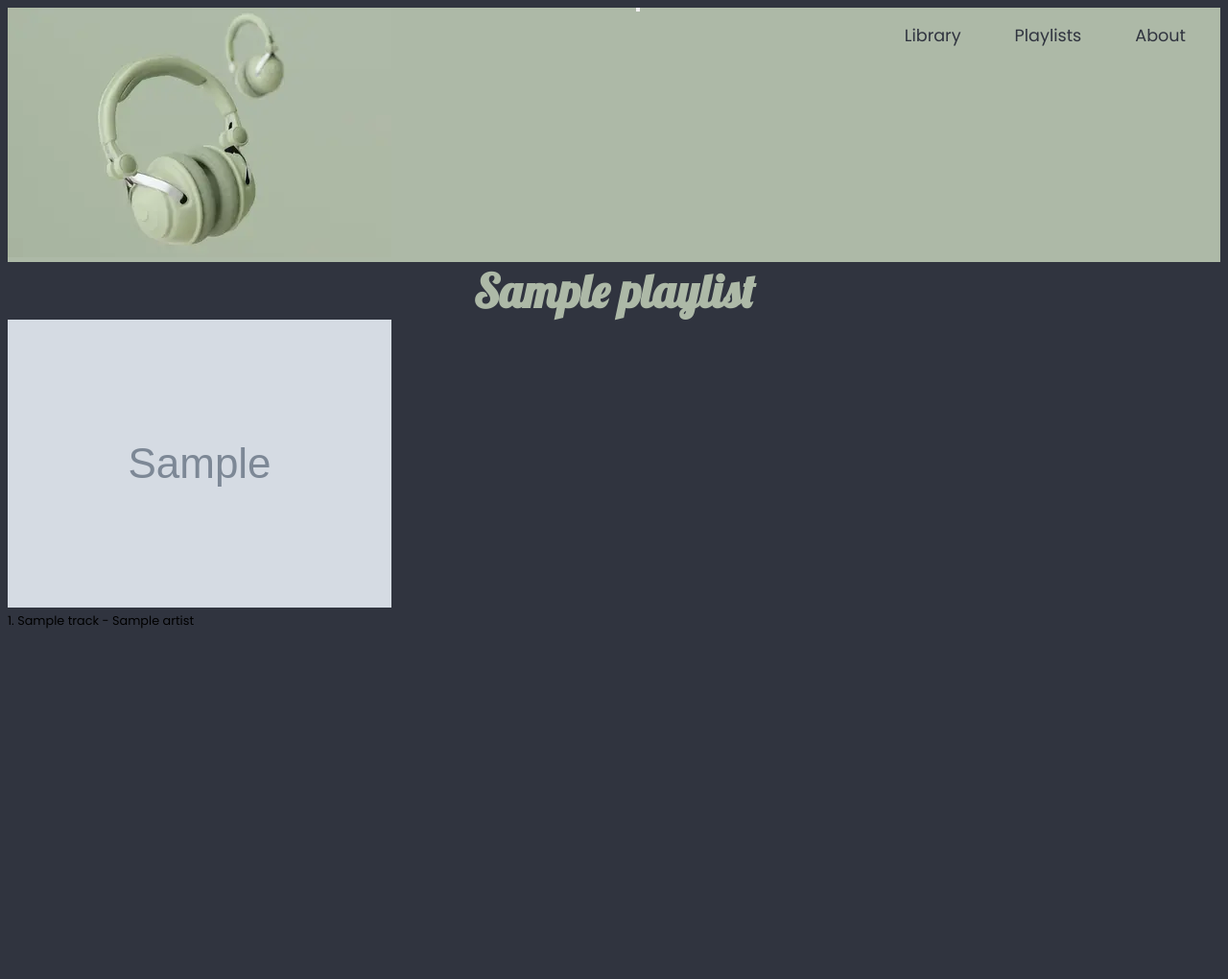
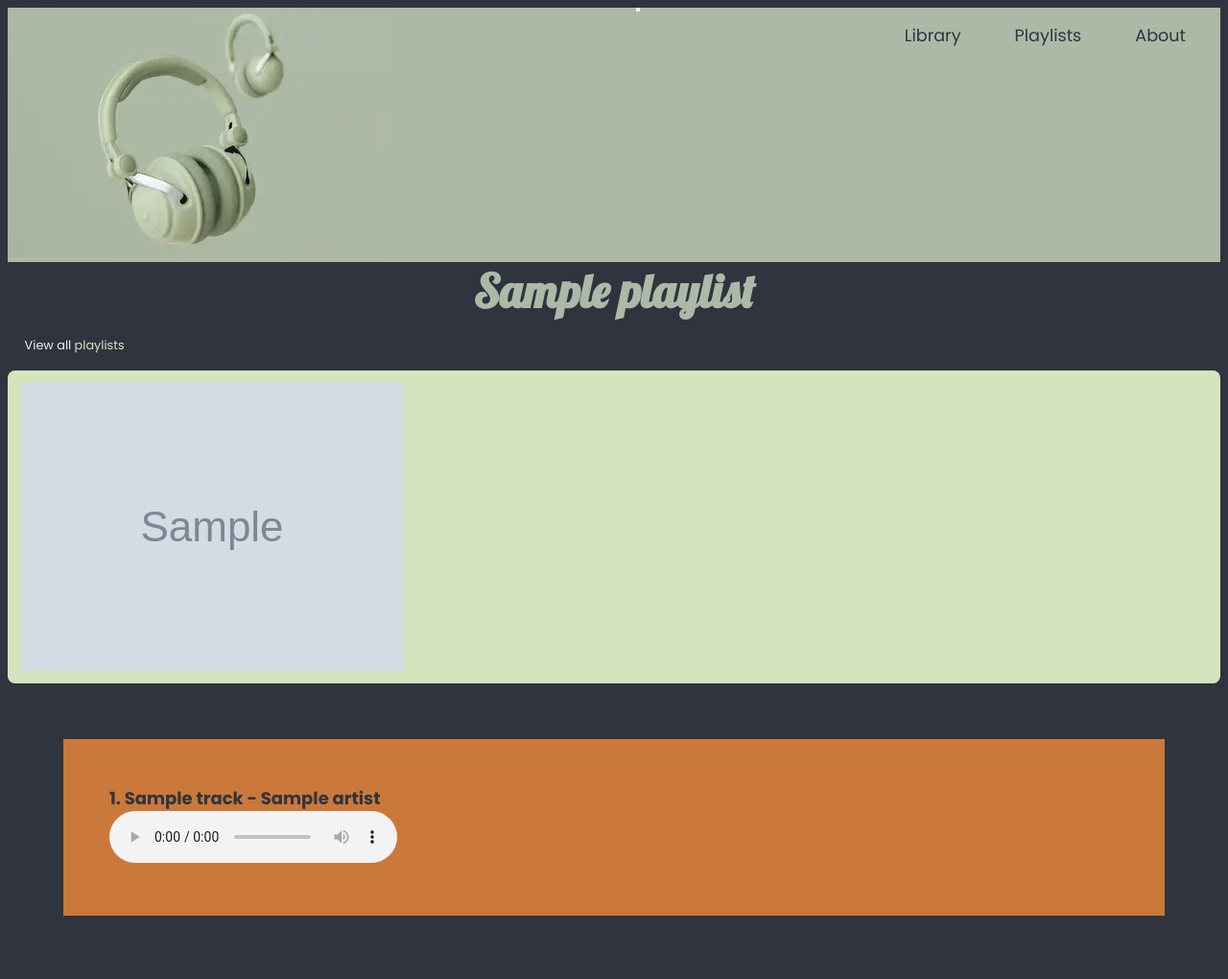
Before and after one commit to kkmorrisfam/my-music-player, a Django app: page /playlist/1/ in a window 1280 px wide. Shown: the whole page at 96% size. Before the commit the page ends 655 px from the top, so only its background shows below. Run offline with Django 5.2, Linux system fonts and the light colour scheme; a user stored in the database is signed in; tables that the repository leaves empty hold one stand-in row (values such as "Sample post"); grey boxes marked "Sample" are stand-in pictures; some web fonts are replaced.

Commit message:
add query, view, styling for single playlist view, needs work

```diff
--- a/music/views.py
+++ b/music/views.py
@@ -69,9 +69,10 @@ def about(request):
 
 """
     Explanation of query in query for all playlists
-    Query 1: filter by owner
 
-    Playlist.objects.filter(owner=request.user)
+Query 1: filter by owner
+
+    (queryset)playlists = Playlist.objects.filter(owner=request.user)
 
     SELECT "music_playlist"."id",
         "music_playlist"."owner_id",
@@ -80,9 +81,11 @@ def about(request):
     FROM "music_playlist"
     WHERE "music_playlist"."owner_id" = 1
 
-    Query 2: get playlist items + joined tracks
-    Prefetch('playlisttrack_set', ...) part with
-    .select_related('track') and .order_by('position').
+Query 2: get all playlist objects + joined tracks
+    queryset=(PlaylistTrack.objects
+                        .select_related('track')
+                        .order_by('position')
+                        )
 
     SELECT *
     FROM "music_playlisttrack"
@@ -91,7 +94,21 @@ def about(request):
     WHERE "music_playlisttrack"."playlist_id" IN (1, 2, 3, 4)
     ORDER BY "music_playlisttrack"."position" ASC
 
-    Query 3: (inside Query 2 Prefetch) get artists for those tracks
+Query 3: (inside Query 2 Prefetch) get albums for those tracks
+    queryset = ....prefetch_related('track__albums', ...)
+
+    SELECT ("music_albumtrack"."track_id") AS "_prefetch_related_val_track_id",
+       "music_album"."id",
+       "music_album"."name",
+       "music_album"."cover",
+       "music_album"."released"
+    FROM "music_album"
+    INNER JOIN "music_albumtrack"
+        ON ("music_album"."id" = "music_albumtrack"."album_id")
+    WHERE "music_albumtrack"."track_id" IN (6, 25, 39, 40, 11, 45, 29, 20, 38, 24, 42, 32, 47, 18, 2, 37)
+
+Query 4: (inside Query 2 Prefetch) get artists for those tracks
+    queryset = ......prefetch_related(..., 'track__artists')
 
     SELECT ("music_trackartist"."track_id") AS "_prefetch_related_val_track_id",
        "music_artist"."id",
@@ -101,7 +118,5 @@ def about(request):
         ON ("music_artist"."id" = "music_trackartist"."artist_id")
     WHERE "music_trackartist"."track_id" IN (6, 25, 39, 40, 11, 45, 29, 20, 38, 24, 42, 32, 47, 18, 2, 37)
 
-    -from Debug tool
-
-
+       -SQL statements from Debug tool
  """
--- a/static/css/style.css
+++ b/static/css/style.css
@@ -169,9 +169,42 @@ a {
     font: var(--heading2-font);
 }
 
+/*---------Playlist View Page------------*/
 
+.playlist-album {
+    background-color: var(--clr-anchor);
+    padding: 1em;
+    border-radius: 0.6em;
+    /* text-align: center; */
+    /* align-content: center;     */
+    display: flex;
+    /* flex-direction: column; */
+}
 
-/* -------About Page----------------*/
+.track-card {
+    /* opacity: 0.5; */
+    /* background-color: var(--clr-light); */
+    padding: 3rem;
+
+}
+.track-card ul {
+    list-style: none;
+}
+
+.track-card li {
+    color: var(--clr-dark);
+    /* opacity: 0.75; */
+    background-color: var(--clr-accent);
+    padding: 3rem;
+    font-size: large;
+    font-weight: 700;
+    margin: 10px;
+}
+
+/* .track-list-audio {
+
+} */
+/* ------------About Page----------------*/
 .attribute img {
     width: 15%;
     height: 15%;
--- a/templates/index.html
+++ b/templates/index.html
@@ -7,7 +7,7 @@
 {% block content %}
 
     <h1>Music Library</h1>
-    <p>Check out my <a href="/playlist">playlist</a> page</p>
+    <p>Check out my <a href="/playlist">playlists</a></p>
 
     {% comment %} Every album instance gets a reverse manager named tracks {% endcomment %}
     {% comment %} {% for album in albums %}
--- a/templates/playlist.html
+++ b/templates/playlist.html
@@ -12,6 +12,8 @@
     <div class="carousel">
         {% for playlist in playlists %}
             <div class="card">
+                <a href="{% url 'music:playlist_view' pk=playlist.pk %} ">
+                <span aria-label="{{ playlist.name }}"></span>
                 {# display album cover from first track in query #}
                 {% with first=playlist.pt_items.0  %} {# creates alias for reference#}
                     {% if first %} {# checks in case there's an empty playlist, make sure there is a track#}
@@ -22,9 +24,7 @@
                             {% endif %}
                         {% endwith %}
 
-
                         <h3>
-                            <a href="{% url 'music:playlist_view' pk=playlist.pk %}">
                             {{ playlist.name }}
                         </h3>
                         {# display first few artists on the track #}
--- a/templates/playlist_view.html
+++ b/templates/playlist_view.html
@@ -7,9 +7,11 @@
 {% endblock %}
 
 {% block content %}
-
+    <div>
         <h1>{{ playlist.name }} </h1>
-
+        <p>View all <a href="/playlist">playlists</a></p>
+    </div>
+    <div class="playlist-album">
         {% with first=playlist.items.0 %}
             {% if first %}
                 {% with album=first.track.albums.all.0  %}
@@ -19,18 +21,31 @@
                 {% endwith %}
             {% endif  %}
         {% endwith %}
+    </div>
+    <div class="track-card">
+        <ul>
 
-    <ul>
             {% for item in playlist.items %}
-            <li>
+                <li class="track-list">
+                    <div class="track-list-name">
                         {{ item.position }}. {{ item.track.title }}
                         - {% for a in item.track.artists.all %}
+
                             {{a.name}}
+
                             {% if not forloop.last%},{% endif %}
                         {% endfor %}
+                    </div>
+                    <div class="track-list-audio">
+                            <audio controls>
+                            <source src={{item.track.audio.url}} type="audio/mpeg" >
+                            Your browser does not support the audio element
+                            </audio>
+                    </div>
                 </li>
             {%  endfor %}
 
         </ul>
+    </div>
 
 {% endblock content %}
```
Lines whose indentation alone changed are shown as unchanged.
